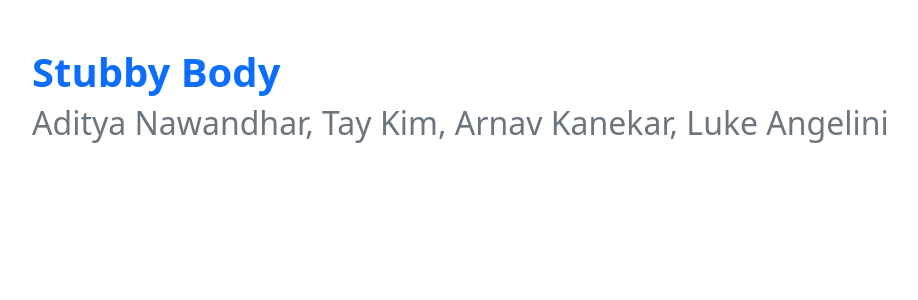
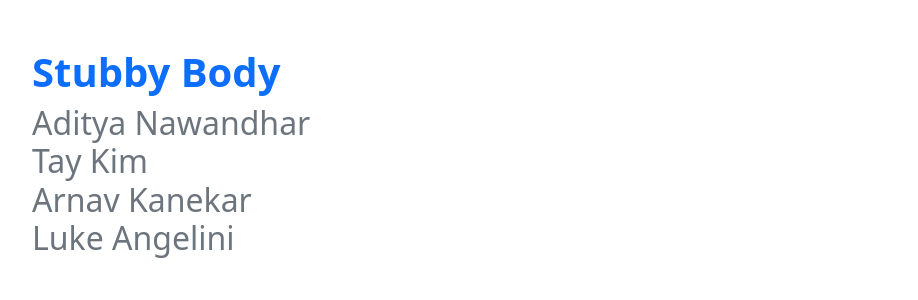
Before and after one commit to Firestorm0986/TAALrepository, a Flask app: page /stub/ in a window 1280 px wide. Shown: the part 66-366 px from the top of the page, without its empty margins (16-934 px from the left). Run offline with Flask 2, Linux system fonts and the light colour scheme.

Commit message:
list names

```diff
--- a/templates/stub.html
+++ b/templates/stub.html
@@ -9,7 +9,12 @@
     <!- Try building a new body here, bootstrap is a wise choice ->
     <div class="px-5 py-5 mx-auto">
         <h1 class="text-primary"><strong>Stubby Body</strong></h1>
-        <h2 class="text-secondary">Aditya Nawandhar, Tay Kim, Arnav Kanekar, Luke Angelini</h2>
+        <h2 class="text-secondary">
+            Aditya Nawandhar <br>
+            Tay Kim <br>
+            Arnav Kanekar <br>
+            Luke Angelini <br>
+        </h2>
     </div>
 {% endblock %}
 
```
